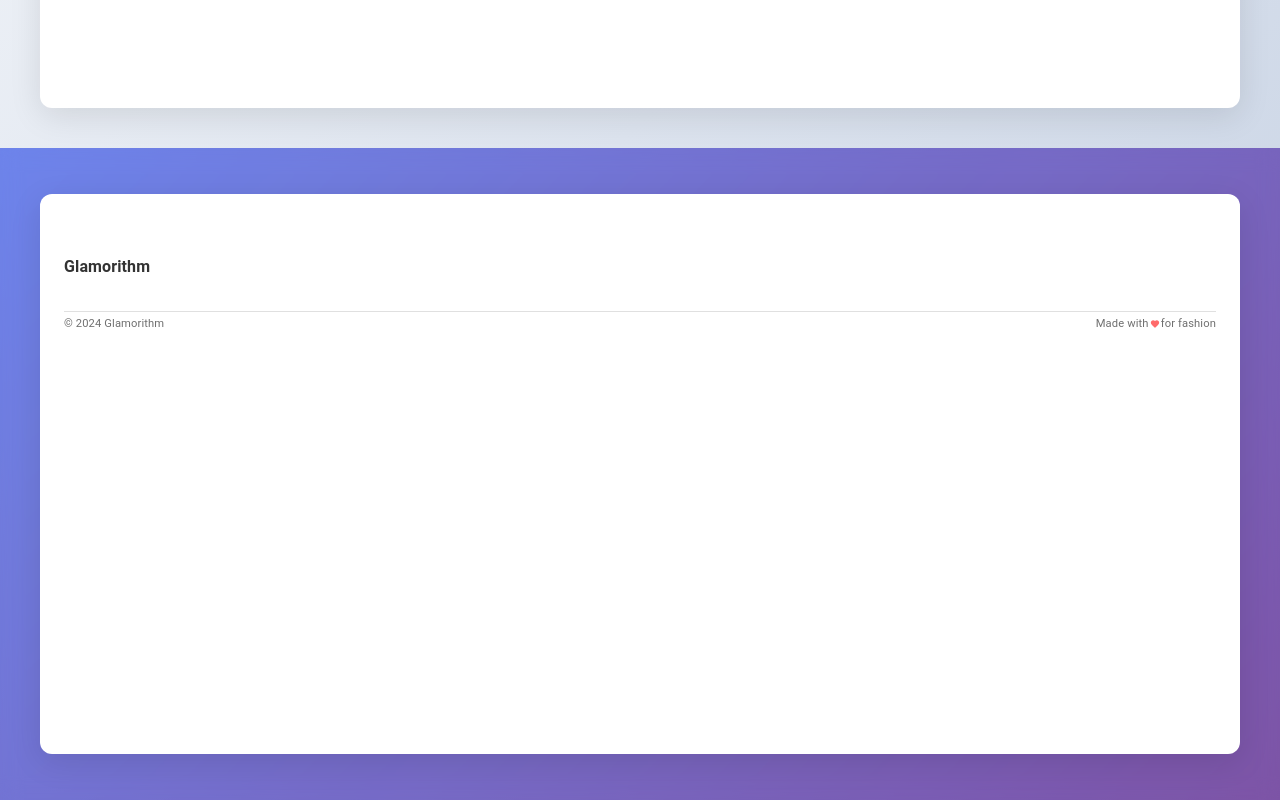
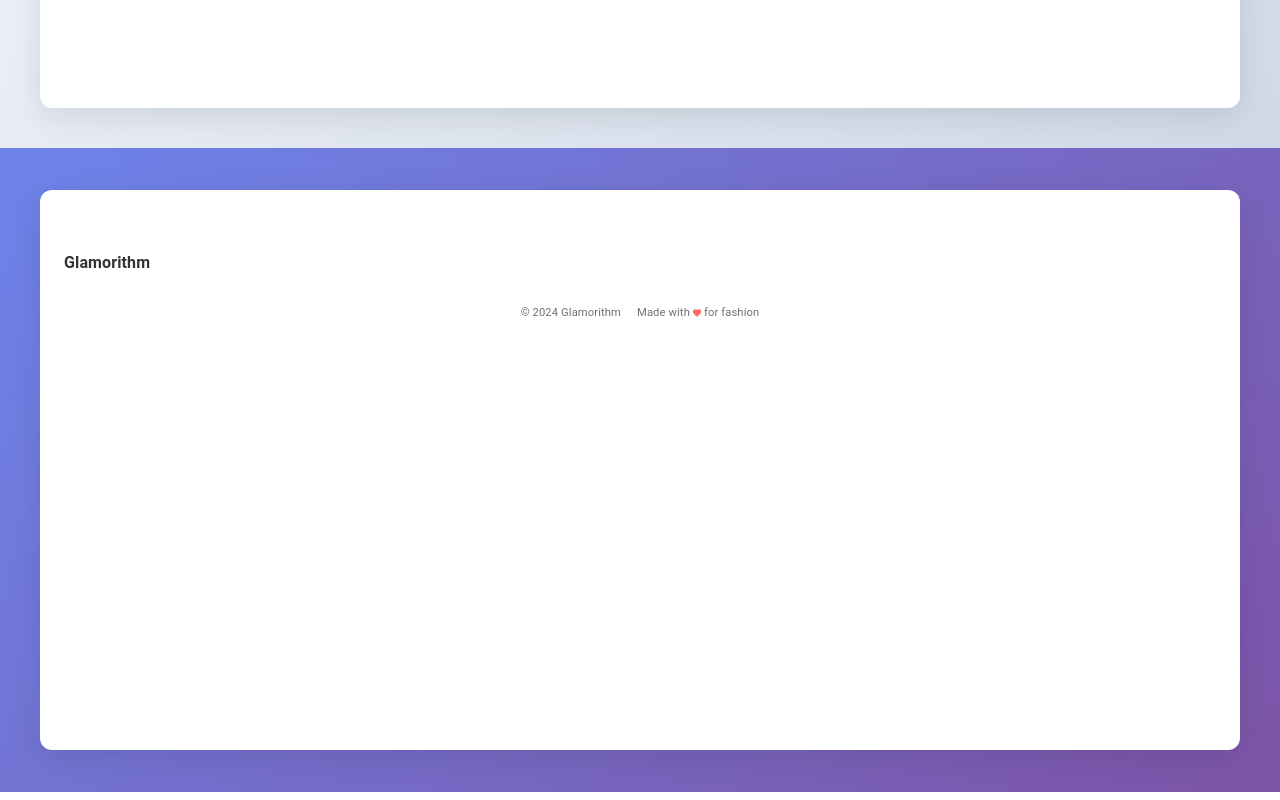
Before and after one commit to atharva-nagalkar/glamorithm-website, a React (Vite) app: page /support in a window 1280 px wide. Shown: the part 556-1356 px from the top of the page. Built offline with nearby package versions, Linux system fonts and the light colour scheme.

Commit message:
ULTRA-MINIMAL footer - 87% height reduction, single line

```diff
--- a/src/components/Footer.tsx
+++ b/src/components/Footer.tsx
@@ -1,4 +1,4 @@
-import { Box, Typography, Container, IconButton, Divider, Link } from '@mui/material';
+import { Box, Typography, Container, IconButton, Link } from '@mui/material';
 import { GitHub, Twitter, Instagram, Email, Favorite } from '@mui/icons-material';
 import { Link as RouterLink } from 'react-router-dom';
 
@@ -9,7 +9,7 @@ function Footer() {
       sx={{
         background: 'linear-gradient(135deg, #667eea 0%, #764ba2 100%)',
         color: 'white',
-        py: 0.75,
+        py: 0.25,
         mt: 'auto',
         position: 'relative',
         overflow: 'hidden',
@@ -133,19 +133,18 @@ function Footer() {
           </Box>
         </Box>
 
-        <Divider sx={{ my: 0.5, backgroundColor: 'rgba(255, 255, 255, 0.2)' }} />
-
+        {/* Single line footer */}
         <Box sx={{
           display: 'flex',
-          flexDirection: { xs: 'column', sm: 'row' },
-          justifyContent: 'space-between',
+          justifyContent: 'center',
           alignItems: 'center',
-          gap: 0.125
+          gap: 2,
+          mt: 0.25
         }}>
           <Typography variant="body2" sx={{ opacity: 0.7, fontSize: '0.7rem' }}>
             © 2024 Glamorithm
           </Typography>
-          <Box sx={{ display: 'flex', alignItems: 'center', gap: 0.125 }}>
+          <Box sx={{ display: 'flex', alignItems: 'center', gap: 0.25 }}>
             <Typography variant="body2" sx={{ opacity: 0.7, fontSize: '0.7rem' }}>
               Made with
             </Typography>
```
